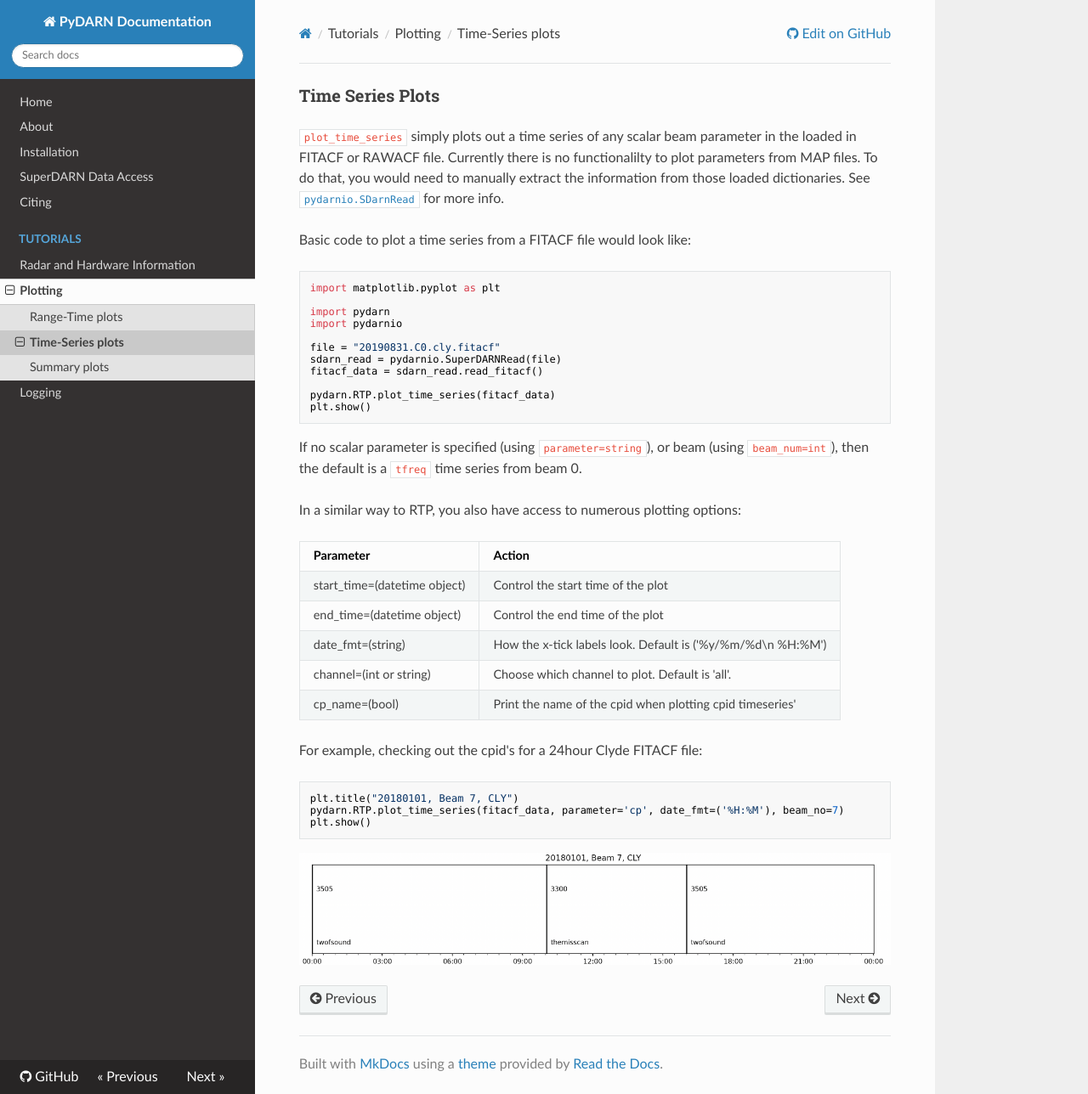
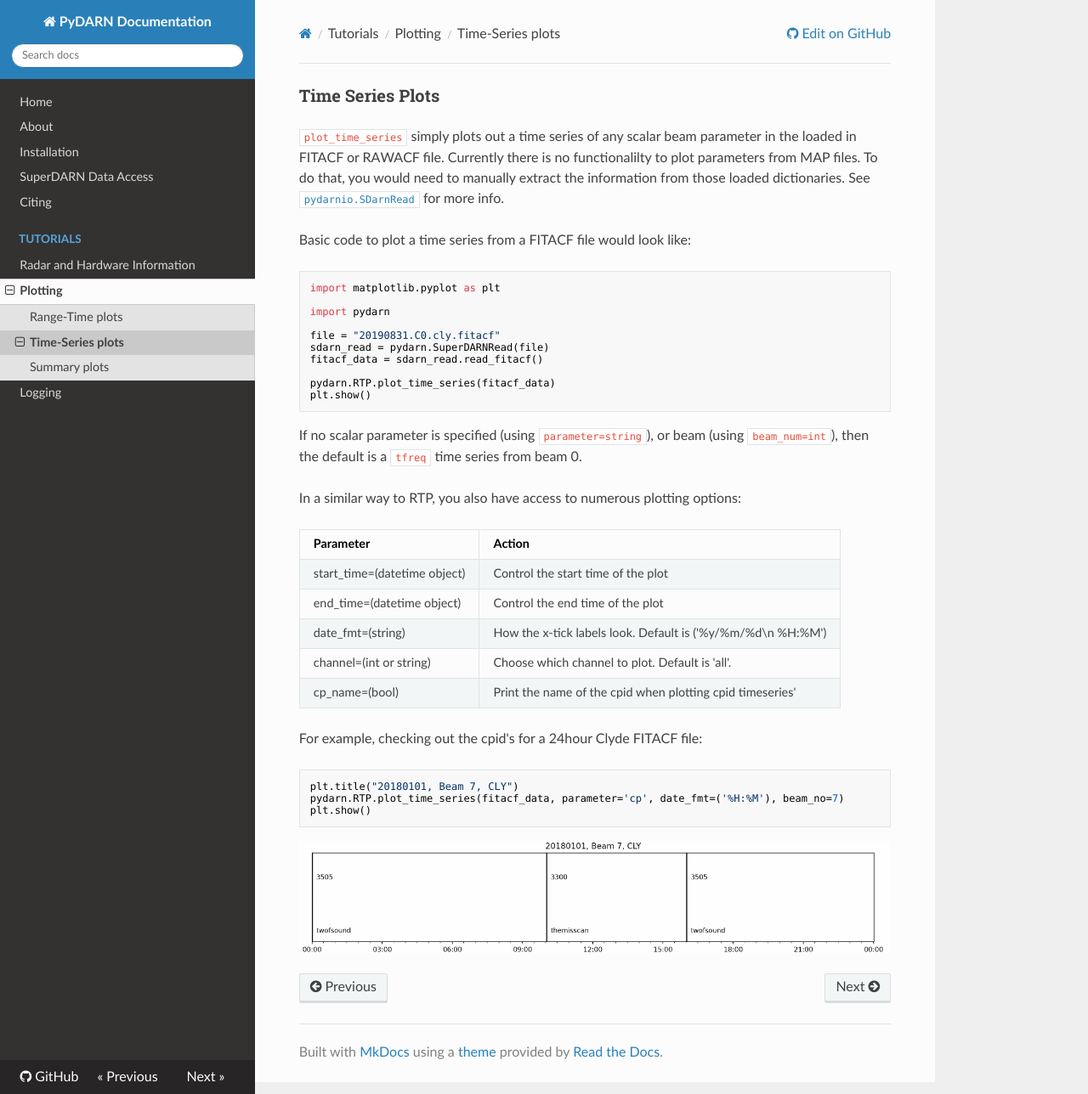
Before and after one commit to SuperDARN/pydarn, an MkDocs documentation site: the page built from docs/user/time_series.md, in a window 1280 px wide and 1288 px high. Shown: the whole window at 85% size. Built offline with MkDocs 1.6.1, drawn with Linux system fonts in a browser that asks for light colours; nearby versions of some CDN libraries.

Commit message:
removing stray pydarnios

```diff
--- a/docs/user/time_series.md
+++ b/docs/user/time_series.md
@@ -7,10 +7,9 @@ Basic code to plot a time series from a FITACF file would look like:
 import matplotlib.pyplot as plt
 
 import pydarn
-import pydarnio
 
 file = "20190831.C0.cly.fitacf"
-sdarn_read = pydarnio.SuperDARNRead(file)
+sdarn_read = pydarn.SuperDARNRead(file)
 fitacf_data = sdarn_read.read_fitacf()
 
 pydarn.RTP.plot_time_series(fitacf_data)
```
Also changed, not shown: docs/user/summary.md (+1 -1 lines).
